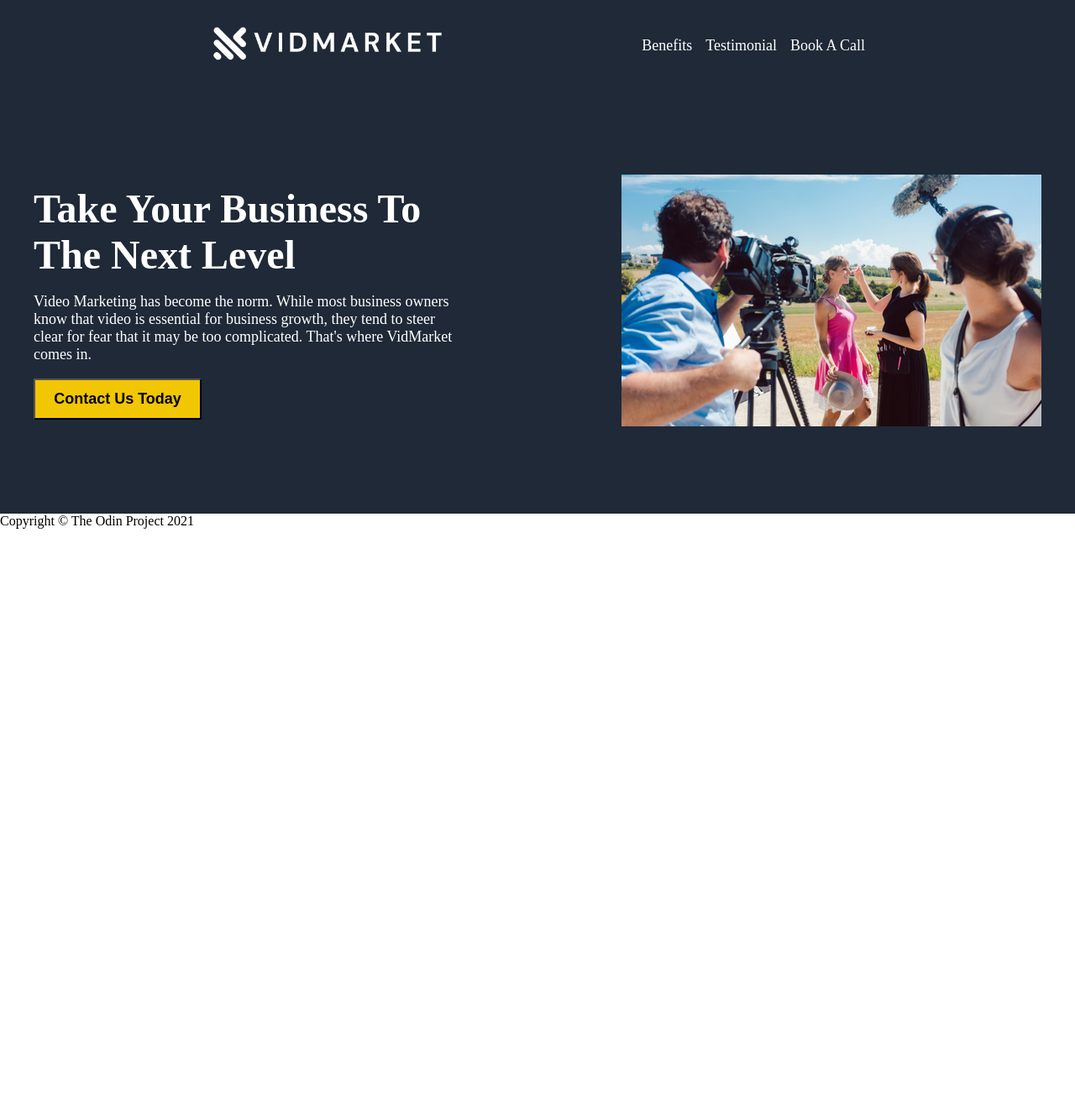
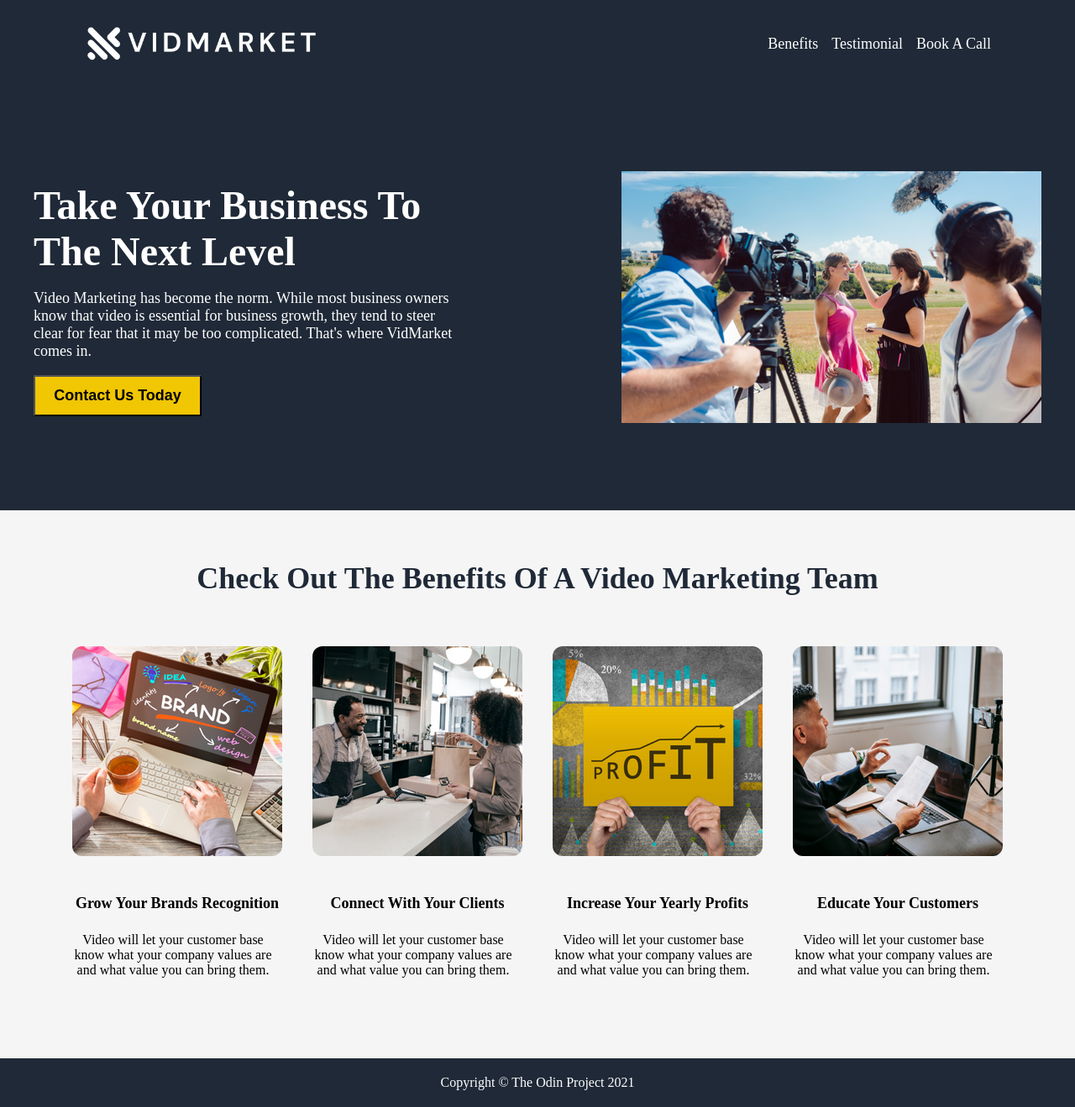
Before and after one commit to danielruiz510/landing-page, a plain HTML site: page index.html in a window 1280 px wide. Shown: the whole page at 84% size. Before the commit the page ends 800 px from the top, so only its background shows below. Drawn offline with Linux system fonts and the light colour scheme.

Commit message:
index.html and styles.css

```diff
--- a/index.html
+++ b/index.html
@@ -1,16 +1,20 @@
 <!DOCTYPE html>
 <html lang="en">
+
 <head>
     <meta charset="UTF-8">
     <title>Video Marketing Landing Page</title>
     <link rel="stylesheet" href="styles.css">
 </head>
+
 <body>
 
+
+    <!--this is all the header code-->
     <header>
-        <div class="logo">
-        <img src="images/Futuristic Modern Black and White Logo (460 × 65 px).png" height="40px">
-        </div>
+
+        <img class="logo" src="images/Futuristic Modern Black and White Logo (460 × 65 px).png" height="40px">
+
 
         <div class="header-links">
             <a href="">Benefits</a>
@@ -20,13 +24,18 @@
     </header>
 
 
+    <!--this is all the code for banner area-->
+
+
+
     <div class="hero">
 
         <div class="hero-cta">
             <p class="test">Take Your Business To The Next Level</p>
 
-    <p class="snippet">Video Marketing has become the norm.  While most business owners know that video is essential for business growth, they tend to steer clear for fear that
-        it may be too complicated.  That's where VidMarket comes in.
+            <p class="snippet">Video Marketing has become the norm. While most business owners know that video is
+                essential for business growth, they tend to steer clear for fear that
+                it may be too complicated. That's where VidMarket comes in.
             </p>
             <button class="hero-button">Contact Us Today</button>
         </div>
@@ -37,7 +46,54 @@
     </div>
 
 
-    <div class="info"></div>
+    <!--this is all the code for the info section-->
+
+
+
+    <div class="info">
+
+        <p class="subheadline">Check Out The Benefits Of A Video Marketing Team</p>
+
+        <div class="info-block">
+
+        <div class="info-snippet">
+            <img src="images/branding.png" alt="">
+            <br>
+            <p class="bold">Grow Your Brands Recognition</p>
+            <p>Video will let your customer base know what your company values are and what value you can bring them.</p>
+        </div>
+
+
+        <div class="info-snippet">
+            <img src="images/customers.png" alt="">
+            <p class="bold">Connect With Your Clients</p>
+            <p>Video will let your customer base know what your company values are and what value you can bring them.</p>
+        </div>
+
+
+        <div class="info-snippet">
+            <img src="images/businessgrowth.png" alt="">
+            <p class="bold">Increase Your Yearly Profits</p>
+            <p>Video will let your customer base know what your company values are and what value you can bring them.</p>
+        </div>
+
+
+        <div class="info-snippet">
+            <img src="images/educatecustomer.png" alt="">
+            <p class="bold">Educate Your Customers</p>
+            <p>Video will let your customer base know what your company values are and what value you can bring them.</p>
+        </div>
+
+    </div>
+
+
+    </div>
+
+
+
+
+
+    <!--this is all the code for the testimonial area-->
 
 
     <div class="quote"></div>
@@ -51,4 +107,5 @@
 
 
 </body>
+
 </html>
--- a/styles.css
+++ b/styles.css
@@ -1,12 +1,18 @@
 header {
 
     background-color: #1F2937;
-    padding: 32px 250px 32px 250px;
+    padding: 32px 100px;
     list-style: none;
     display: flex;
     justify-content: space-between;
-    align-items: center;
+    flex-wrap: wrap;
 
+}
+
+.logo {
+
+    display: flex;
+    justify-content: start;
 }
 
 .hero {
@@ -18,6 +24,7 @@ header {
     gap: 200px;
     padding-top: 100px;
     padding-bottom: 100px;
+    flex-wrap: wrap;
 
 
 }
@@ -35,17 +42,17 @@ header {
 
 }
 
-.hero-cta  .test {
+.hero-cta .test {
 
     color: white;
     font-size: 48px;
-font-weight:bolder;
+    font-weight: bolder;
     text-align: left;
     margin: 0;
 
 }
 
-.hero-cta  .snippet {
+.hero-cta .snippet {
 
     color: white;
     font-size: 18px;
@@ -73,14 +80,16 @@ color: white;
     text-decoration: none;
     font-size: 18px;
 
+
 }
 
 .header-links {
 
     display: flex;
     gap: 16px;
-    justify-content: center;
+    justify-content: end;
     align-items: center;
+
 }
 
 body {
@@ -88,4 +97,88 @@ body {
     margin: 0;
     display: flex;
     flex-direction: column;
+
 }
+
+
+
+.info {
+
+    background-color: whitesmoke;
+    padding-top: 60px;
+    padding-bottom: 80px;
+}
+
+
+.info-block {
+
+display: flex;
+gap: 36px;
+justify-content: center;
+
+
+
+}
+
+.info-snippet img {
+
+    border-radius: 12px;
+    margin-bottom: 24px;
+}
+
+.subheadline {
+
+    font-size: 36px;
+    font-weight: bolder;
+    text-align: center;
+    color: #1F2937;
+    margin-top: 0;
+    margin-bottom: 60px;
+}
+
+.info-snippet .bold {
+
+    font-weight: bold;
+    width: 250px;
+    font-size: 18px;
+    text-align: center;
+    margin-bottom: 24px;
+
+
+
+
+}
+
+.info-snippet p {
+
+    width: 240px;
+    text-align: center;
+}
+
+
+
+
+
+
+
+
+
+
+
+
+
+
+
+
+
+
+
+footer {
+
+    background-color: #1F2937;
+    color: white;
+    padding-top: 20px;
+    padding-bottom: 20px;
+    display: flex;
+    justify-content: center;
+}
```
Also changed, not shown: images/branding.png (added), images/businessgrowth.png (added), images/customers.png (added), images/educatecustomer.png (added). Lines whose indentation alone changed are shown as unchanged.
